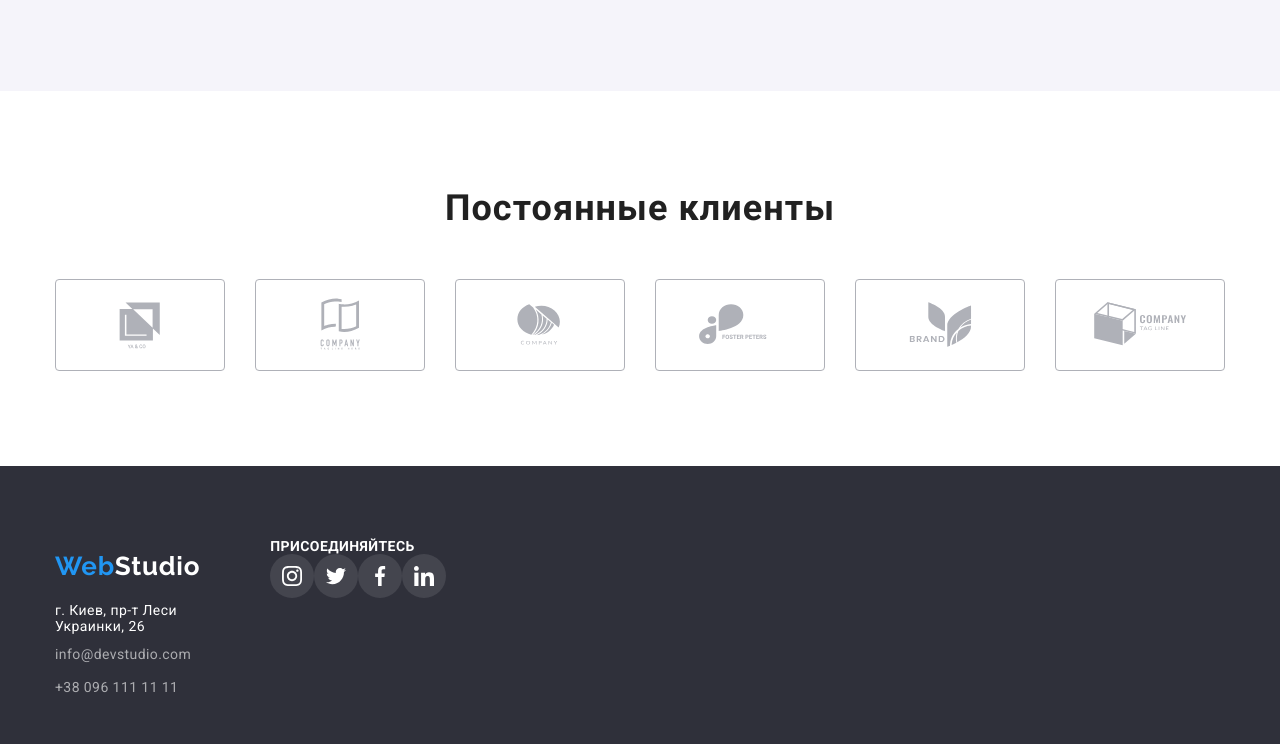
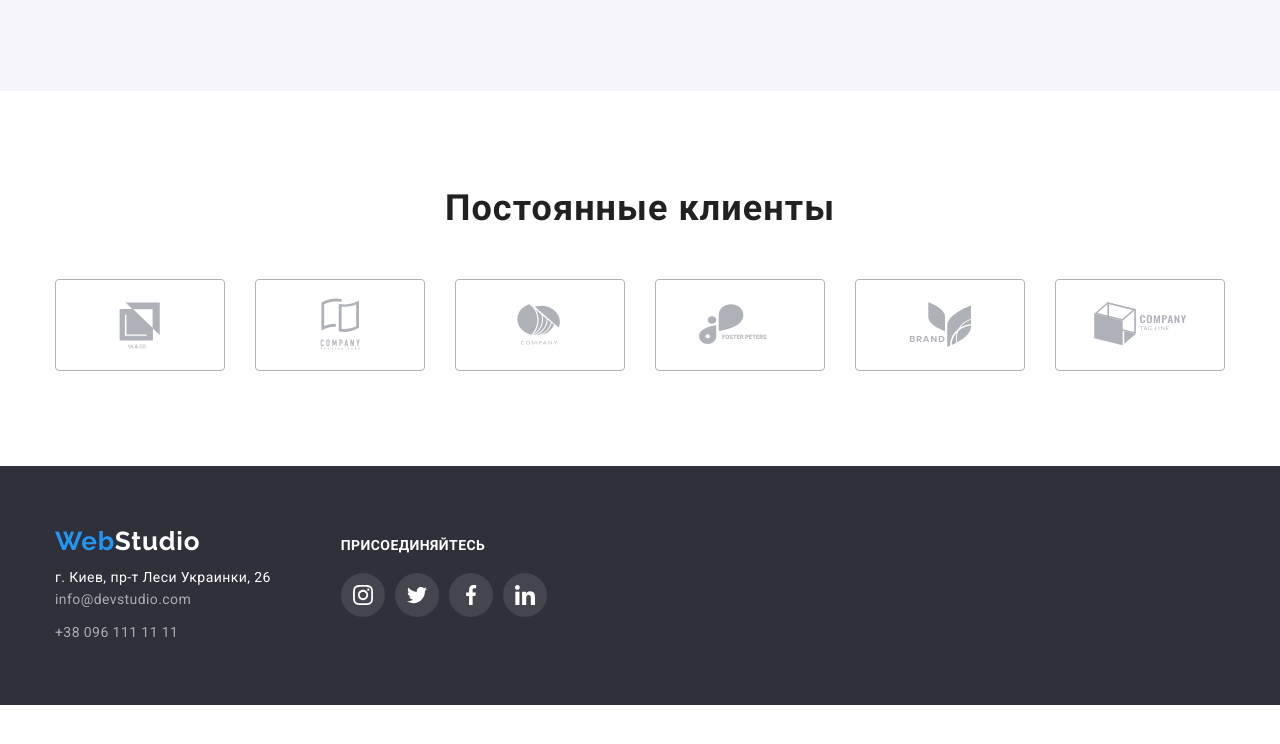
Before and after one commit to Mik-Ka/goit-markup-hw-04, a plain HTML site: page index.html in a window 1280 px wide. Shown: the part 2007-2751 px from the top of the page. After the commit the page ends 2712 px from the top, so only its background shows below. Drawn offline with nearby package versions, Linux system fonts and the light colour scheme.

Commit message:
test commit

```diff
--- a/css/style.css
+++ b/css/style.css
@@ -375,9 +375,6 @@ body {
   align-items: baseline;
 }
 
-.footer-address-container {
-  display: flex;
-  flex-direction: column;
 }
 
 .footer-social-container{
@@ -386,11 +383,10 @@ body {
   margin-left: 70px;
   margin-right: 878px;
   margin-top: 12px;
-  display: flex;
-  flex-direction: column;
 }
 
 .logo-footer {
+  display: block;
   font-weight: 700;
   font-family: 'Raleway', sans-serif;
   font-size: 26px;
@@ -402,9 +398,7 @@ body {
 }
 
 .footer-list {
-  display: flex;
-  flex-direction: column;
-  justify-content: space-between;
+  display: block;
 }
 
 .footer-item:not(:last-child) {
@@ -412,6 +406,7 @@ body {
 }
 
 .footer-address {
+  display: block;
   text-decoration: none;
   font-style: normal;
   font-weight: 400;
@@ -432,6 +427,7 @@ body {
 }
 
 .footer-social-title {
+  display: block;
   font-family: Roboto;
   font-style: normal;
   font-weight: bold;
@@ -440,15 +436,21 @@ body {
   letter-spacing: 0.03em;
   text-transform: uppercase;
   color: #ffffff;
+  margin-left: 70px;
 }
 
 .footer-social-list {
   display: flex;
+  margin-top: 20px;
 }
 
 .footer-social-item {
   width: 44px;
   height: 44px;
+}
+
+.footer-social-item:not(:last-child){
+  margin-right: 10px;
 }
 
 .footer-social-link {
@@ -459,6 +461,7 @@ body {
   justify-content: center;
   background-color: rgba(255, 255, 255, 0.1);
   border-radius: 50%;
+  margin-left: 70px;
 }
 
 .footer-social-link:hover,
```
